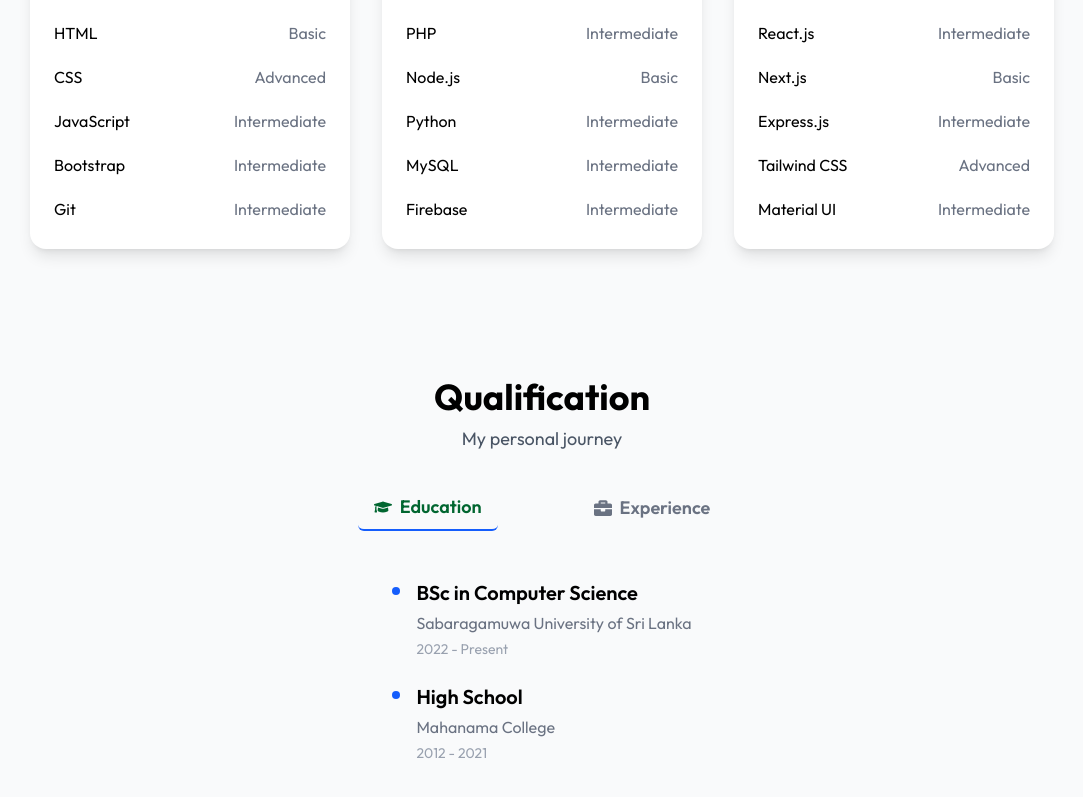
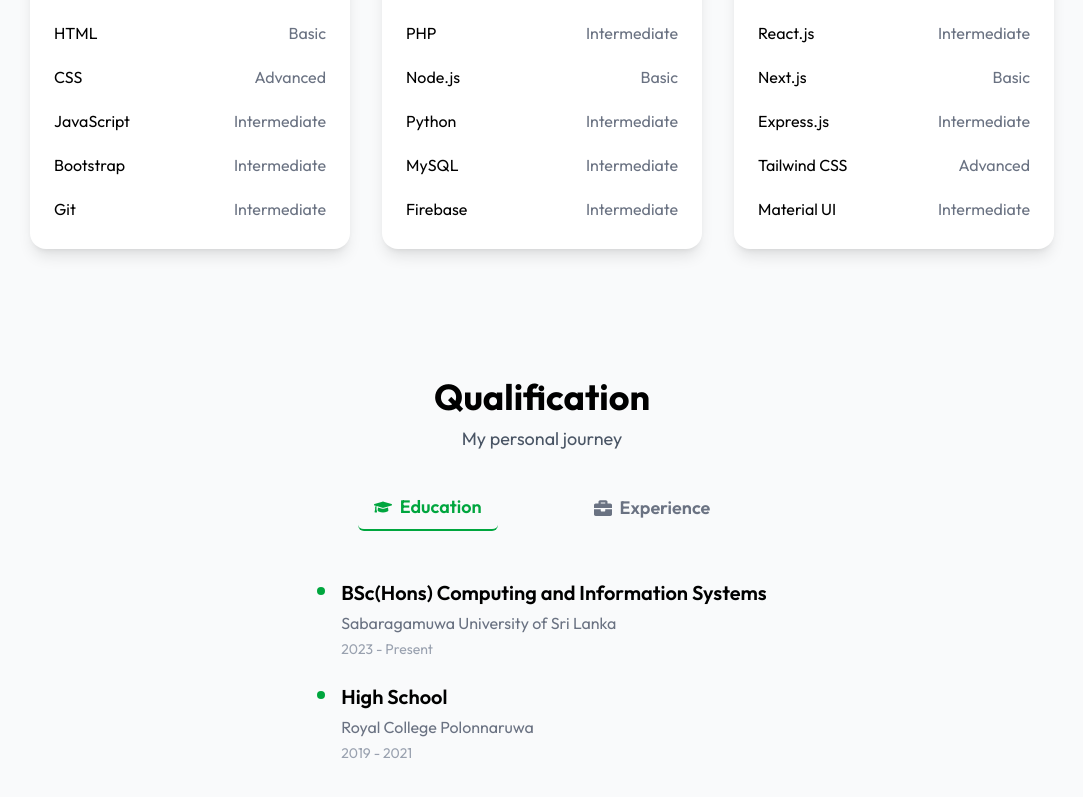
Before and after one commit to DineshPriyanthaGH/portfolio, a Next.js app: page / in a window 1280 px wide. Shown: the part 1702-2499 px from the top of the page, without its empty margins (98-1181 px from the left). Built offline with nearby package versions, Linux system fonts and the light colour scheme; a web font is replaced by a local one.

Commit message:
Up:qulification.jsx

```diff
--- a/app/components/Qualification.jsx
+++ b/app/components/Qualification.jsx
@@ -13,7 +13,7 @@ const Qualification = () => {
       <div className="flex justify-center gap-20 mt-8">
         <button
           className={`flex items-center gap-2 px-4 py-2 text-lg font-semibold rounded-md ${
-            activeTab === "education" ? "text-green-800 border-b-2 border-blue-600" : "text-gray-500"
+            activeTab === "education" ? "text-green-600 border-b-2 border-green-600" : "text-gray-500"
           }`}
           onClick={() => setActiveTab("education")}
         >
@@ -35,19 +35,19 @@ const Qualification = () => {
           <div className="space-y-6">
             {/* Education Timeline */}
             <div className="flex items-start gap-4">
-              <span className="w-2 h-2 bg-blue-600 rounded-full mt-2"></span>
+              <span className="w-2 h-2 bg-green-600 rounded-full mt-2"></span>
               <div>
-                <h3 className="text-xl font-semibold">BSc in Computer Science</h3>
+                <h3 className="text-xl font-semibold">BSc(Hons) Computing and Information Systems</h3>
                 <p className="text-gray-500">Sabaragamuwa University of Sri Lanka</p>
-                <p className="text-sm text-gray-400">2022 - Present</p>
+                <p className="text-sm text-gray-400">2023 - Present</p>
               </div>
             </div>
             <div className="flex items-start gap-4">
-              <span className="w-2 h-2 bg-blue-600 rounded-full mt-2"></span>
+              <span className="w-2 h-2 bg-green-600 rounded-full mt-2"></span>
               <div>
                 <h3 className="text-xl font-semibold">High School</h3>
-                <p className="text-gray-500">Mahanama College</p>
-                <p className="text-sm text-gray-400">2012 - 2021</p>
+                <p className="text-gray-500">Royal College Polonnaruwa</p>
+                <p className="text-sm text-gray-400">2019 - 2021</p>
               </div>
             </div>
           </div>
@@ -55,18 +55,18 @@ const Qualification = () => {
           <div className="space-y-6">
             {/* Experience Timeline */}
             <div className="flex items-start gap-4">
-              <span className="w-2 h-2 bg-blue-600 rounded-full mt-2"></span>
+              <span className="w-2 h-2 bg-green-600 rounded-full mt-2"></span>
               <div>
-                <h3 className="text-xl font-semibold">Software Engineer Intern</h3>
-                <p className="text-gray-500">DotNet Solutions</p>
+                <h3 className="text-xl font-semibold">UnderGraduate</h3>
+                <p className="text-gray-500">Faculty Of Computing @SUSL</p>
                 <p className="text-sm text-gray-400">2024 - Present</p>
               </div>
             </div>
             <div className="flex items-start gap-4">
-              <span className="w-2 h-2 bg-blue-600 rounded-full mt-2"></span>
+              <span className="w-2 h-2 bg-green-600 rounded-full mt-2"></span>
               <div>
-                <h3 className="text-xl font-semibold">Microsoft Student Ambassador</h3>
-                <p className="text-gray-500">Microsoft</p>
+                <h3 className="text-xl font-semibold">Tech Support Intern</h3>
+                <p className="text-gray-500">GAOTek Inc.</p>
                 <p className="text-sm text-gray-400">2023 - Present</p>
               </div>
             </div>
```
